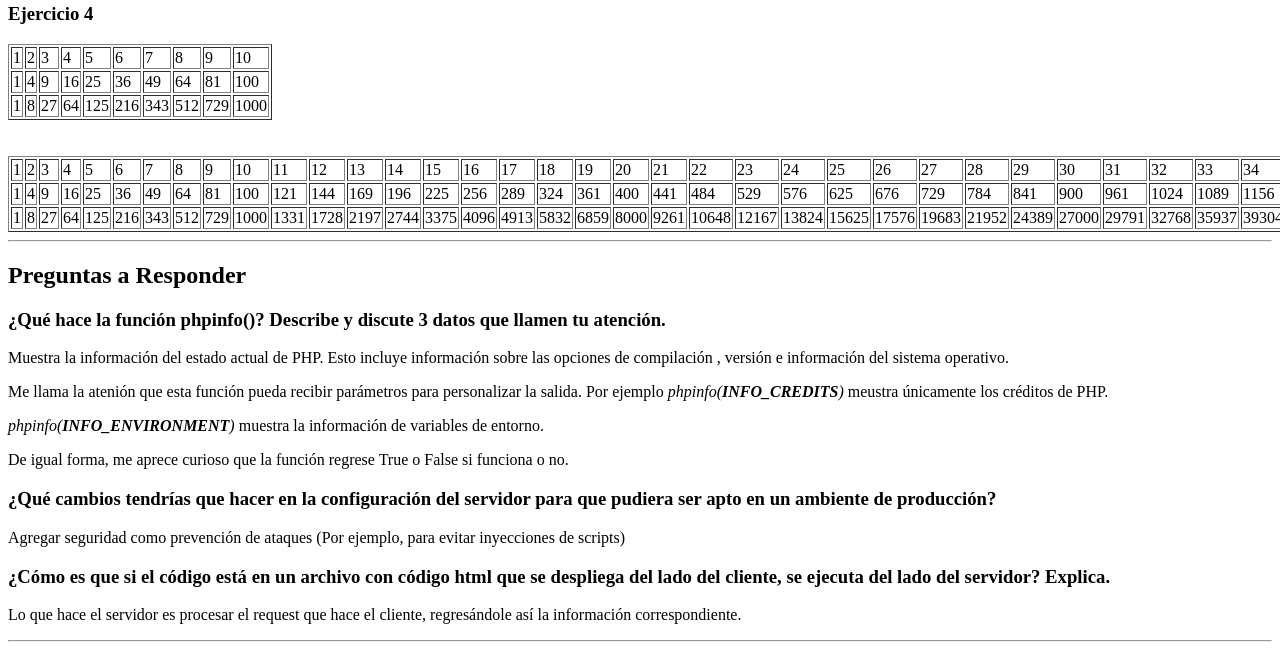
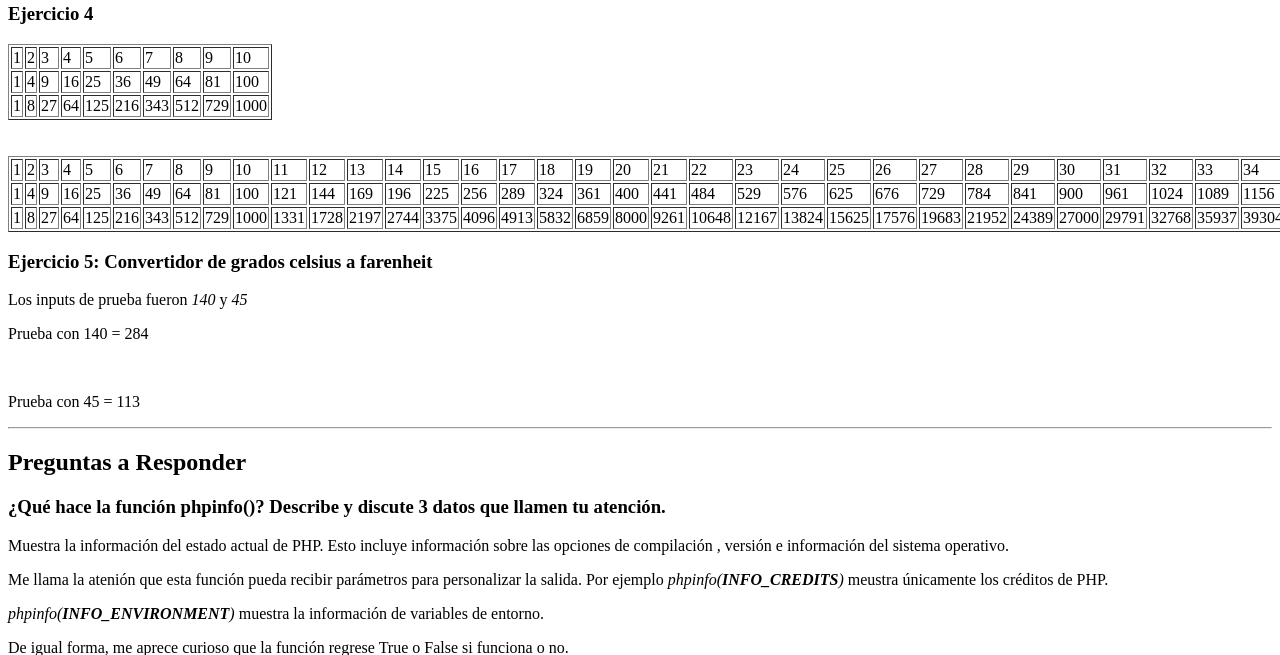
Before and after one commit to MauALV/a01704948-labs-daw, a PHP site: page / in a window 1280 px wide; the page is wider, and only the part inside the window is pictured. Shown: the part 644-1299 px from the top of that part. Run offline with PHP 8.4, Linux system fonts and the light colour scheme.

Commit message:
Agregar ejercicio personal

```diff
--- a/Lab 09/index.php
+++ b/Lab 09/index.php
@@ -112,6 +112,18 @@
                     <?php cuadradosCubos(35); ?>
                 </table>
             </article>
+            <article class="ejercicio" id="ejercicio5">
+                <h3>Ejercicio 5: Convertidor de grados celsius a farenheit</h3>
+                <p>Los inputs de prueba fueron <em>140</em> y <em>45</em></p>
+                <?php
+                    function convierteGrados($grados) {
+                        $grados_farenheit = ($grados * 9/5) + 32;
+                        return $grados_farenheit;
+                    }
+                ?>
+                <p>Prueba con 140 = <?= convierteGrados(140);?></p><br>
+                <p>Prueba con 45 = <?= convierteGrados(45);?></p>
+            </article>
         </section>
         <hr>
         <section>
```
